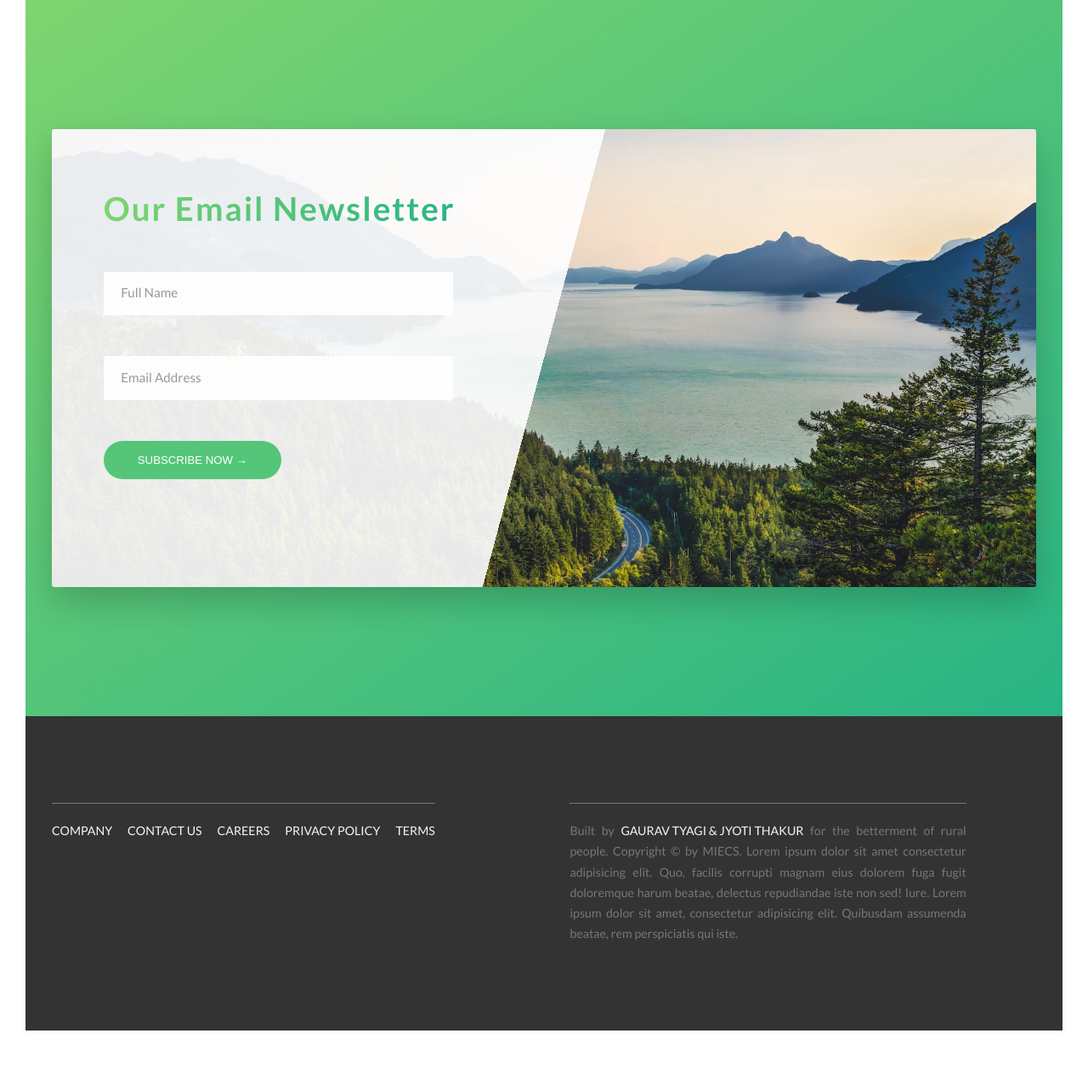
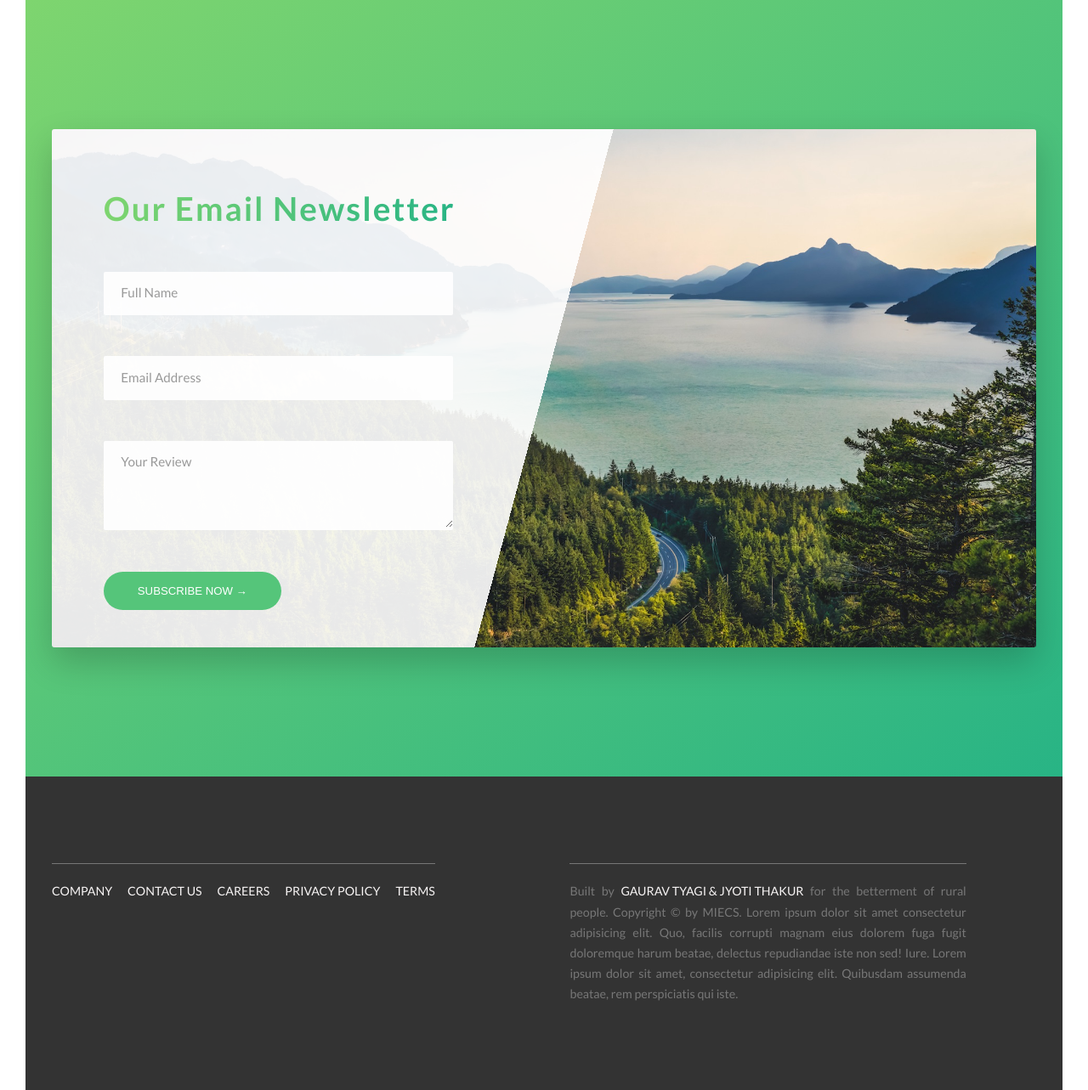
Before and after one commit to codewithmero/miecs-repo, a PHP site: page / in a window 1280 px wide. Shown: the part 4801-6084 px from the top of the page at 85% size. Before the commit the page ends 6014 px from the top, so only its background shows below. Run offline with PHP 8.4, Linux system fonts and the light colour scheme; some libraries are stand-ins or nearby versions.

Commit message:
added a textarea to the user form.

```diff
--- a/css/style.css
+++ b/css/style.css
@@ -409,6 +409,27 @@ body {
   .form__input::-webkit-input-placeholder {
     color: #999; }
 
+.form__textarea {
+  font-size: 1.5rem;
+  font-family: inherit;
+  color: inherit;
+  padding: 1.5rem 2rem;
+  border-radius: 2px;
+  background-color: rgba(255, 255, 255, 0.9);
+  border: none;
+  border-bottom: 3px solid transparent;
+  width: 90%;
+  display: block;
+  transition: all .3s; }
+  .form__textarea:focus {
+    outline: none;
+    box-shadow: 0 1rem 2rem rgba(0, 0, 0, 0.1);
+    border-bottom: 3px solid #55c57a; }
+  .form__textarea:focus:invalid {
+    border-bottom: 3px solid #ff7730; }
+  .form__textarea::-webkit-input-placeholder {
+    color: #999; }
+
 .form__label {
   font-size: 1.2rem;
   font-weight: 700;
@@ -593,7 +576,7 @@ body {
 .book {
   background-image: linear-gradient(105deg, rgba(255, 255, 255, 0.9) 0%, rgba(255, 255, 255, 0.9) 50%, transparent 50%), url(../img/book_img.jpg);
   background-size: cover;
-  height: 53rem;
+  height: 60rem;
   border-radius: 3px;
   box-shadow: 0 1.7rem 4rem rgba(0, 0, 0, 0.2); }
   .book__form {
--- a/index.html
+++ b/index.html
@@ -293,6 +293,11 @@
                                 </div>
 
                                 <div class="form__group">
+                                    <textarea id="review" class="form__textarea" name="review" placeholder="Your Review" rows="4" cols="40"></textarea>
+                                    <label for="review" class="form__label">Your Review</label>
+                                </div>
+
+                                <div class="form__group">
                                     <button class="btn btn--green" type="submit">Subscribe Now &rarr;</button>
                                 </div>
                             </form>
--- a/sass/components/_form.scss
+++ b/sass/components/_form.scss
@@ -33,6 +33,34 @@
 
     }
 
+    &__textarea {
+        font-size: 1.5rem;
+        font-family: inherit;
+        color: inherit;
+        padding: 1.5rem 2rem;
+        border-radius: 2px;
+        background-color: rgba($color-white, .9);
+        border: none;
+        border-bottom: 3px solid transparent;
+        width: 90%;
+        display: block;
+        transition: all .3s;
+
+        &:focus {
+            outline: none;
+            box-shadow: 0 1rem 2rem rgba($color-black, .1);
+            border-bottom: 3px solid $color-primary;
+        }
+
+        &:focus:invalid {
+            border-bottom: 3px solid $color-secondary-dark;
+        }
+
+        &::-webkit-input-placeholder {
+            color: #999;
+        }
+    }
+
     &__label {
         font-size: 1.2rem;
         font-weight: 700;
--- a/sass/pages/_home.scss
+++ b/sass/pages/_home.scss
@@ -48,7 +48,7 @@
                                       transparent 50%),
                                       url(../img/book_img.jpg);
     background-size: cover;
-    height: 53rem;
+    height: 60rem;
     border-radius: 3px;
     box-shadow: 0 1.7rem 4rem rgba($color-black, .2);
 
```
Also changed, not shown: other parts of css/style.css (+2 -40 lines), other parts of sass/components/_form.scss (+42 -41 lines).
